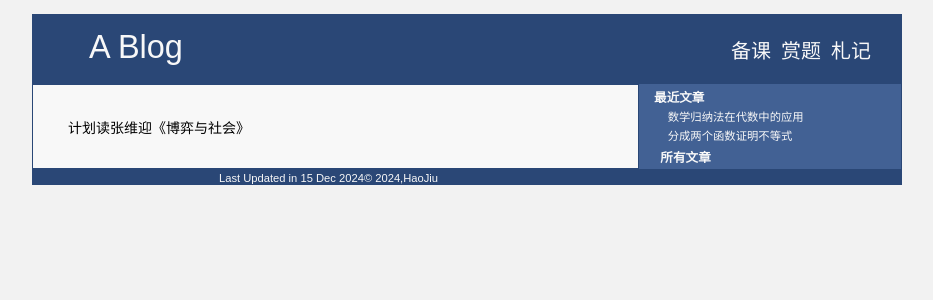
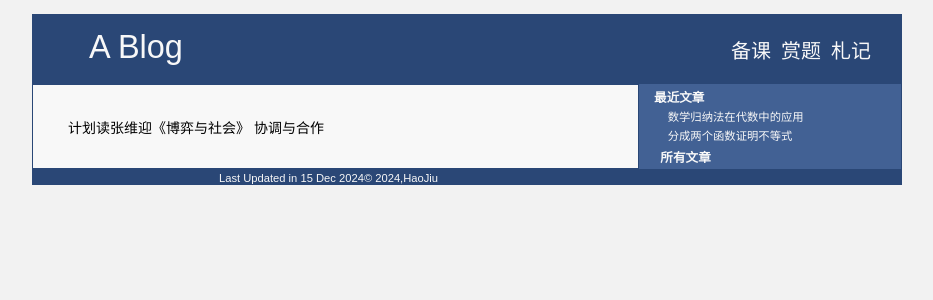
Before and after one commit to tan9p/tan9p.github.io, a Jekyll site: the page built from Za/index.md, in a window 1280 px wide. Shown: the top 300 px of the page, without its empty margins (173-1106 px from the left). Built offline with Jekyll 4.4.1, drawn with Linux system fonts in a browser that asks for light colours; our own code applies the rules of GitHub Pages for plain Markdown files.

Commit message:
edit za/index.md

```diff
--- a/Za/index.md
+++ b/Za/index.md
@@ -1 +1,2 @@
 计划读张维迎《博弈与社会》
+协调与合作
```
